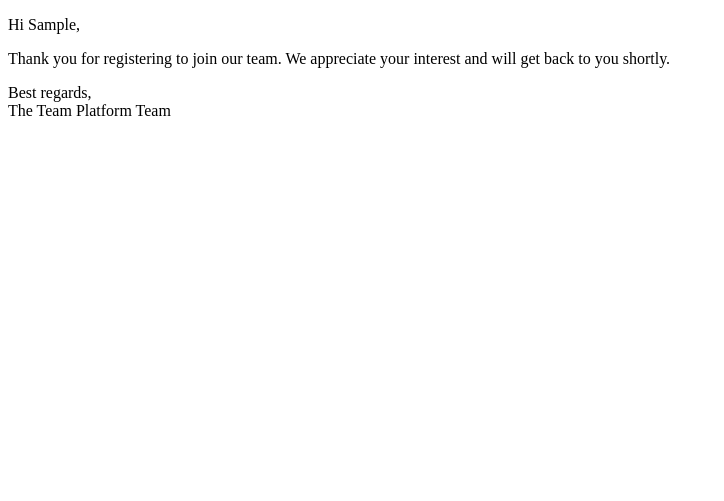
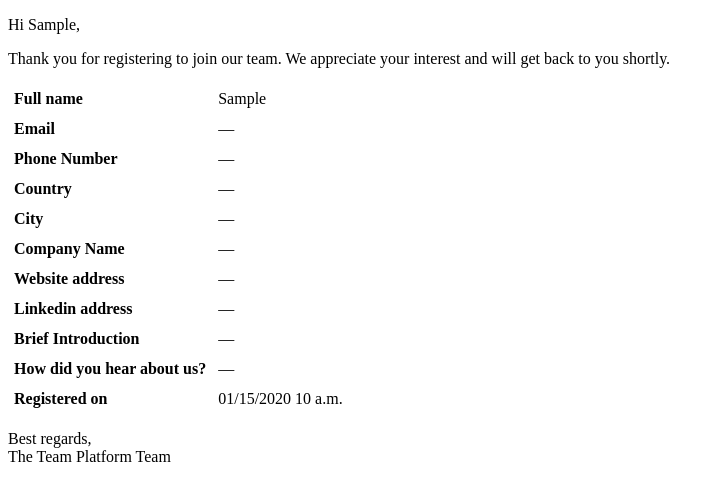
Before and after one commit to ImanNasrEsfahani/novanest-backend, a Django app: template forms/templates/team_registration_email.html in a window 1280 px wide. Shown: the top 501 px of the page, without its empty margins (0-724 px from the left). Run offline with Django 4.2, Linux system fonts and the light colour scheme; the template is opened without the code that fills it: most values are stand-ins (such as "Sample title", 1, 10 or a date in 2020).

Commit message:
Add detailed registration information to team registration confirmation email

```diff
--- a/forms/templates/team_registration_email.html
+++ b/forms/templates/team_registration_email.html
@@ -7,6 +7,21 @@
 <body>
     <p>Hi {{ first_name }},</p>
     <p>Thank you for registering to join our team. We appreciate your interest and will get back to you shortly.</p>
+
+    <table cellpadding="6" cellspacing="0" border="0">
+        <tr><td><strong>Full name</strong></td><td>{{ first_name }} {{ last_name|default:"" }}</td></tr>
+        <tr><td><strong>Email</strong></td><td>{{ email|default:"—" }}</td></tr>
+        <tr><td><strong>Phone Number</strong></td><td>{{ phone_number|default:"—" }}</td></tr>
+        <tr><td><strong>Country</strong></td><td>{{ country|default:"—" }}</td></tr>
+        <tr><td><strong>City</strong></td><td>{{ city|default:"—" }}</td></tr>
+        <tr><td><strong>Company Name</strong></td><td>{{ company_name|default:"—" }}</td></tr>
+        <tr><td><strong>Website address</strong></td><td>{{ website|default:"—" }}</td></tr>
+        <tr><td><strong>Linkedin address</strong></td><td>{{ linkedin|default:"—" }}</td></tr>
+        <tr><td><strong>Brief Introduction</strong></td><td>{{ brief_introduction|default:"—" }}</td></tr>
+        <tr><td><strong>How did you hear about us?</strong></td><td>{{ how_did_you_know|default:"—" }}</td></tr>
+        <tr><td><strong>Registered on</strong></td><td>{{ created_at|date:"SHORT_DATETIME_FORMAT" }}</td></tr>
+    </table>
+
     <p>Best regards,<br>The Team Platform Team</p>
 </body>
 </html>
```
